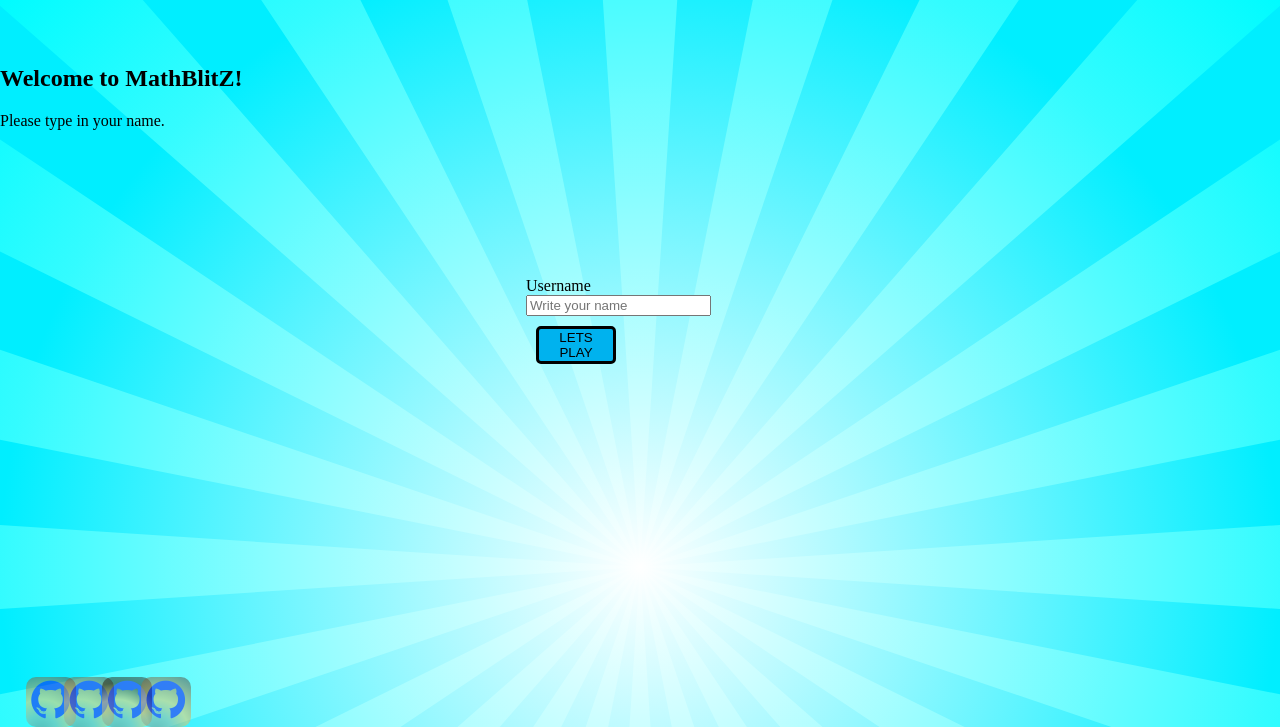
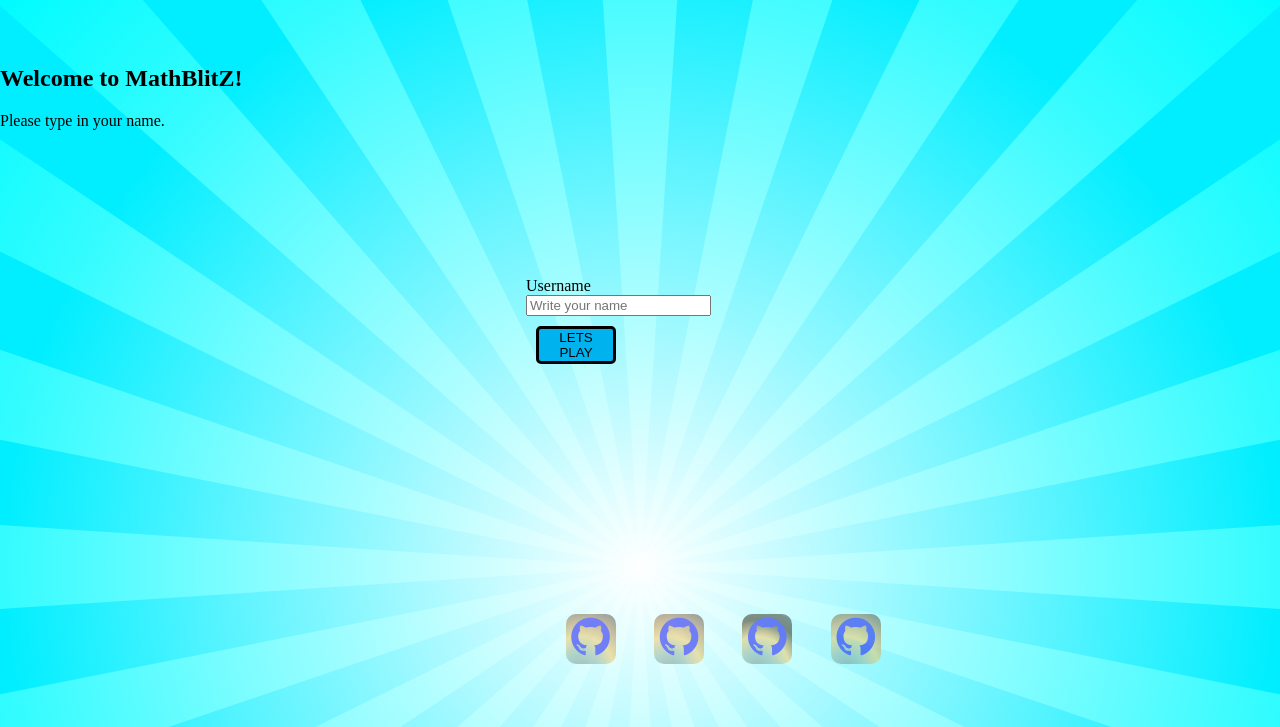
Before and after one commit to PDXMapGamer/Maths-Game-Collaboration, a website built with Vite: page client/index.html in a window 1280 px wide. Shown: the part 73-800 px from the top of the page. Built offline with nearby package versions, Linux system fonts and the light colour scheme.

Commit message:
new header

```diff
--- a/client/index.html
+++ b/client/index.html
@@ -17,6 +17,7 @@
 
 <section id="body-grid-container">
 <body >
+  <header>
     <nav>
       <div id="game-logo">Maths BlitZ</div>
       <!-- Welcome slogan -->
@@ -27,6 +28,7 @@
     </ul>
 
     </nav>
+  </header>
     <!-- moved nav bar and did some basic effects this should work for everything and makes it look a liitle cleaniner colours need to change. 26/09/24 0938 -->
   <!-- index-section will be the first section the user sees before being taken to middle-section after clicking submit -Anu  -->
 
--- a/client/style.css
+++ b/client/style.css
@@ -81,10 +81,13 @@ a:hover {
 }
 footer {
   position: relative;
+  display: flex;
+  flex-direction: row;
+  justify-content: center;
 }
 .fa-github1 {
   /*placing github photo*/
-  position: absolute;
+  position: relative;
   bottom: 0;
   left: 2%;
   width: 50px;
@@ -97,7 +100,7 @@ footer {
 }
 .fa-github2 {
   /*placing github photo*/
-  position: absolute;
+  position: relative;
   bottom: 0;
   left: 5%;
   width: 50px;
@@ -110,7 +113,7 @@ footer {
 }
 .fa-github3 {
   /*placing github photo*/
-  position: absolute;
+  position: relative;
   bottom: 0;
   left: 8%;
   width: 50px;
@@ -124,7 +127,7 @@ footer {
 
 .fa-github4 {
   /*placing github photo*/
-  position: absolute;
+  position: relative;
   bottom: 0;
   left: 11%;
   width: 50px;
```
